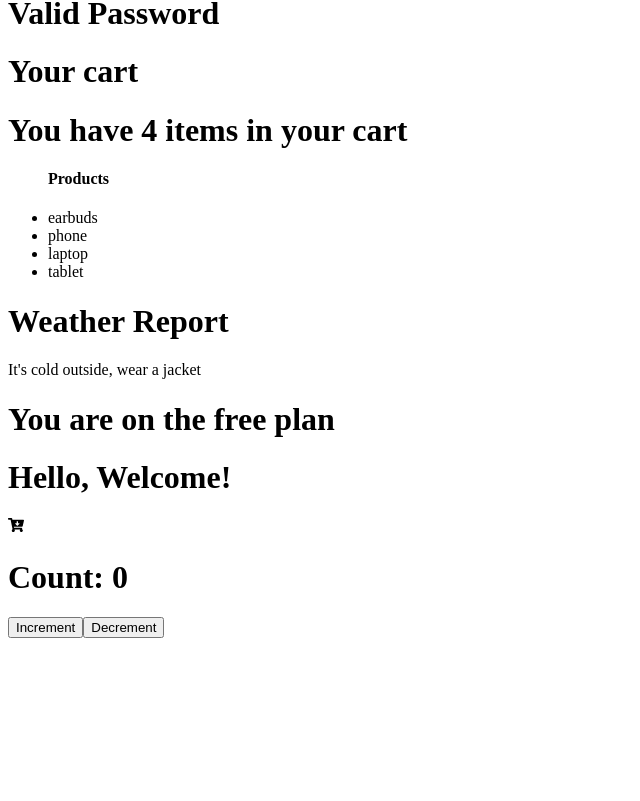
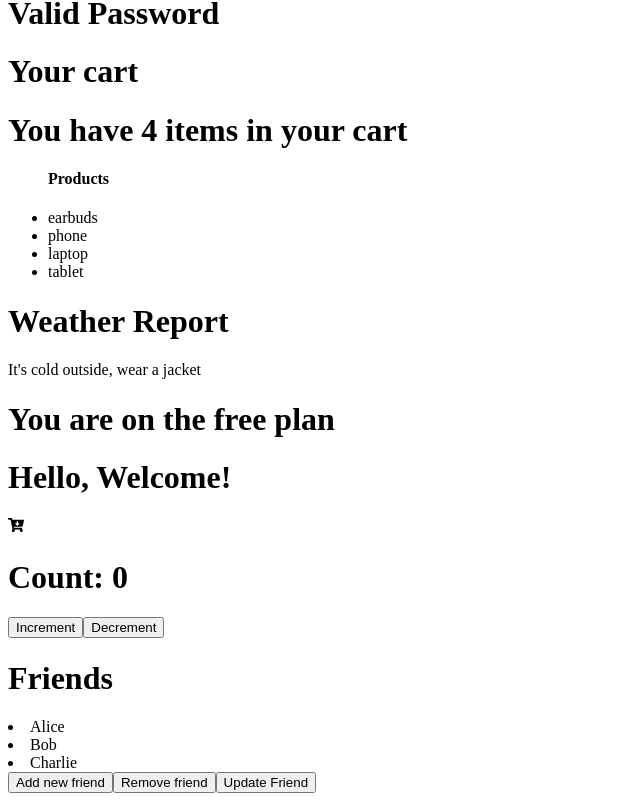
Before and after one commit to barmanb17/react, a React (Vite) app in the folder react/: page / in a window 1280 px wide. Shown: the part 1012-1813 px from the top of the page, without its empty margins (0-640 px from the left). Before the commit the page ends 1658 px from the top, so only its background shows below. Built offline with nearby package versions, Linux system fonts and the light colour scheme.

Commit message:
friend add , update delete

```diff
--- a/react/src/App.jsx
+++ b/react/src/App.jsx
@@ -15,6 +15,7 @@ import Weather from './components/Weather'
 import UserStatus from './components/UserStatus'
 import Greeting from './components/Greeting'
 import Math from './components/Math'
+import Friends from './components/Friends';
 
 
 
@@ -46,6 +47,7 @@ const App = () => {
       <Greeting timeOfDay="mordning" />
       <FaCartArrowDown />
       <Math/>
+      <Friends/>
 
     </div>
   )
--- /dev/null
+++ b/react/src/components/Friends.jsx
@@ -0,0 +1,23 @@
+import React, {useState} from 'react'
+
+const Friends = () => {
+    const [friends, setFriends] = useState(['Alice', 'Bob', 'Charlie']);
+
+    const addOneFriend = () => setFriends([...friends, "bijoy"])
+    const removeFriend = () => setFriends(friends.slice(0, -1))
+    const updateFriend = () => setFriends(friends.map(f => f === "Alice" ? "Bijoy" : f))
+  return (
+    <div>
+        <h1>Friends</h1>
+        {friends.map((f)=> (
+            <li key={Math.random()}>{f}</li>
+        ))}
+
+        <button onClick={addOneFriend}>Add new friend</button>
+        <button onClick={removeFriend}>Remove friend</button>
+        <button onClick={updateFriend}>Update Friend</button>
+    </div>
+  )
+}
+
+export default Friends
```
